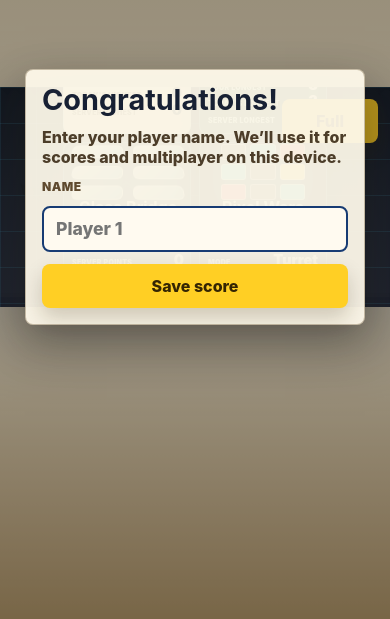
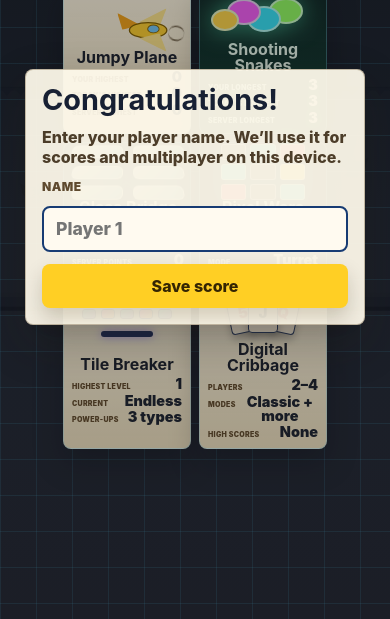
Before and after one commit to BadAnt82/games, a website built with Vite: page index.html in a window 390 px wide. Shown: the part 225-844 px from the top of the page. Built offline with nearby package versions, Linux system fonts and the light colour scheme; files whose address does not match are found by name.

```diff
--- a/src/styles.css
+++ b/src/styles.css
@@ -1525,6 +1525,18 @@
     border-radius: 0;
   }
 
+  /* Keep the picker full-height on phones so every game tile is tappable. */
+  .game-frame:has(.overlay.is-platform:not([hidden])) {
+    width: 100vw;
+    height: 100dvh;
+    max-height: none;
+    aspect-ratio: auto;
+  }
+
+  .game-frame:has(.overlay.is-platform:not([hidden])) .overlay {
+    overflow-y: auto;
+  }
+
   .game-frame:fullscreen,
   .game-frame:-webkit-full-screen,
   .game-frame.fullscreen-fallback {
```
